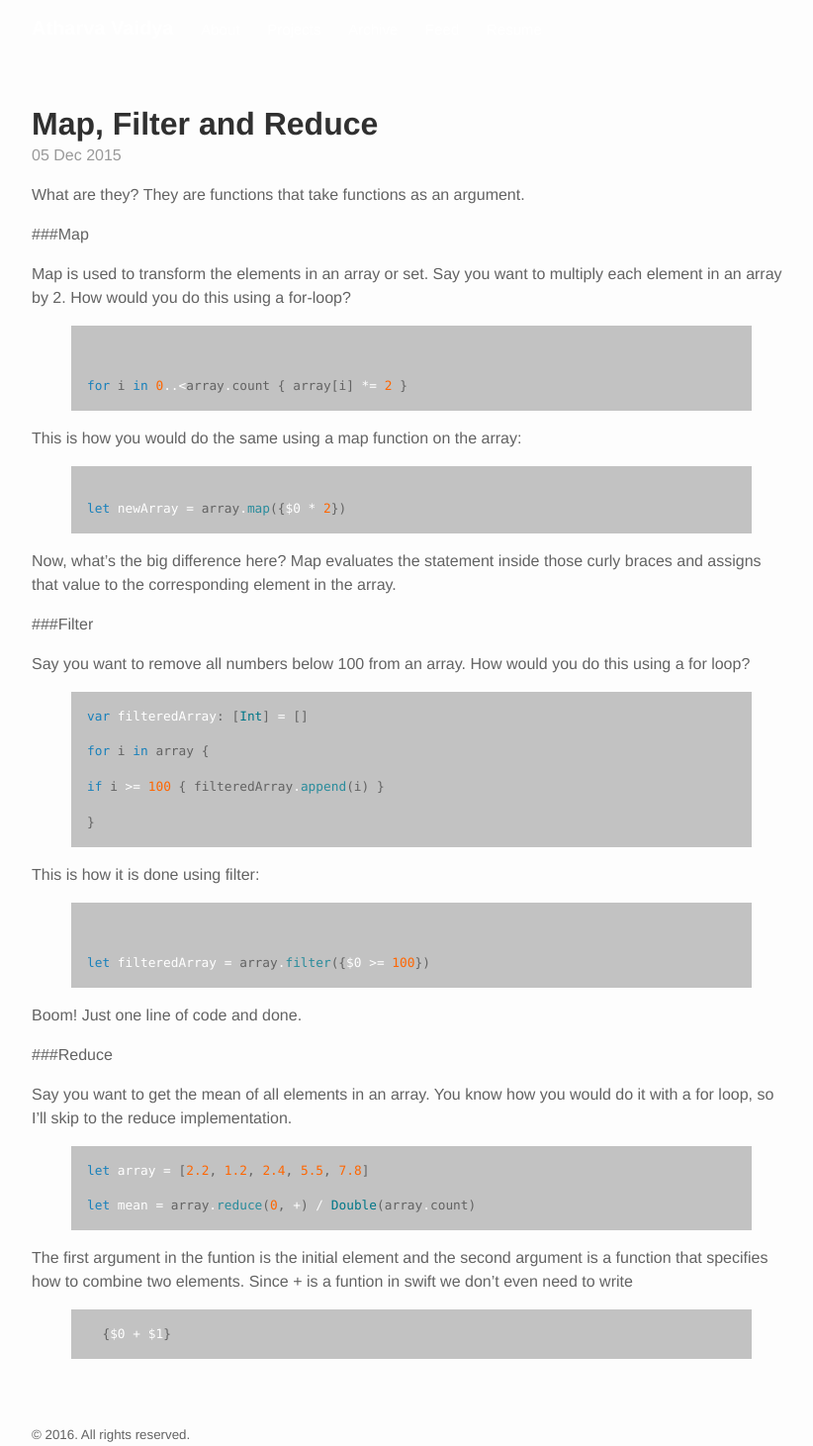
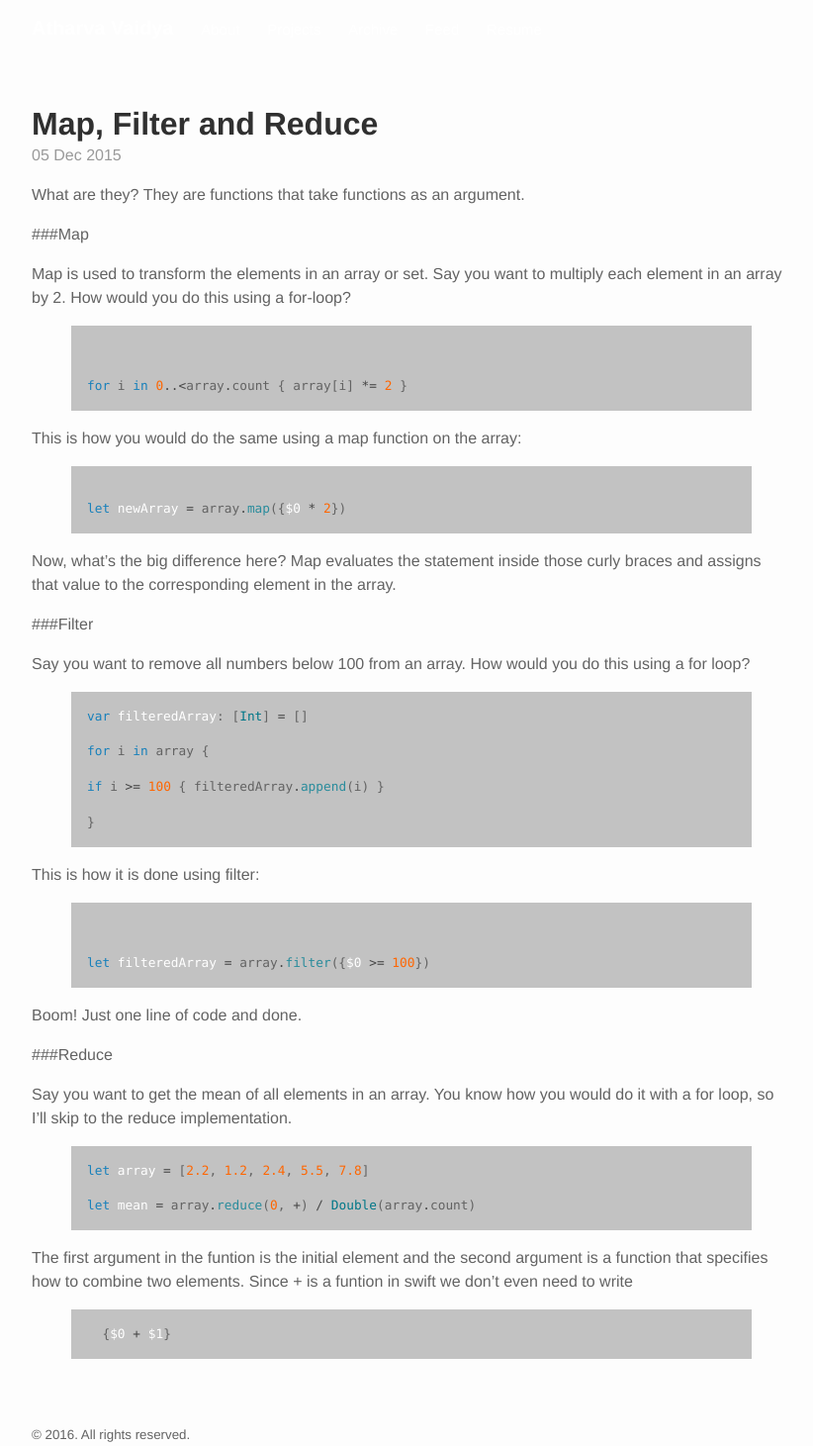
Before and after one commit to AtharvaVaidya/atharvavaidya.github.io, a Jekyll site: the page built from _posts/2015-12-05-Map-Filter-And-Reduce.md, in a window 1280 px wide. Shown: the whole page at 99% size, without its empty margins (224-1046 px from the left). Built offline with Jekyll 4.4.1, drawn with Linux system fonts in a browser that asks for light colours.

Commit message:
Update syntax.css

```diff
--- a/public/css/syntax.css
+++ b/public/css/syntax.css
@@ -2,7 +2,7 @@
 .highlight .c { color: #999; } /* Comment */
 .highlight .err { color: #fff} /* Error */
 .highlight .k { color: #1981BB; } /* Keyword */
-.highlight .o { color: #fff } /* Operator */
+.highlight .o { color: #454545 } /* Operator */
 .highlight .cm { color: #09f; font-style: italic } /* Comment.Multiline */
 .highlight .cp { color: #099 } /* Comment.Preproc */
 .highlight .c1 { color: #999; } /* Comment.Single */
```
